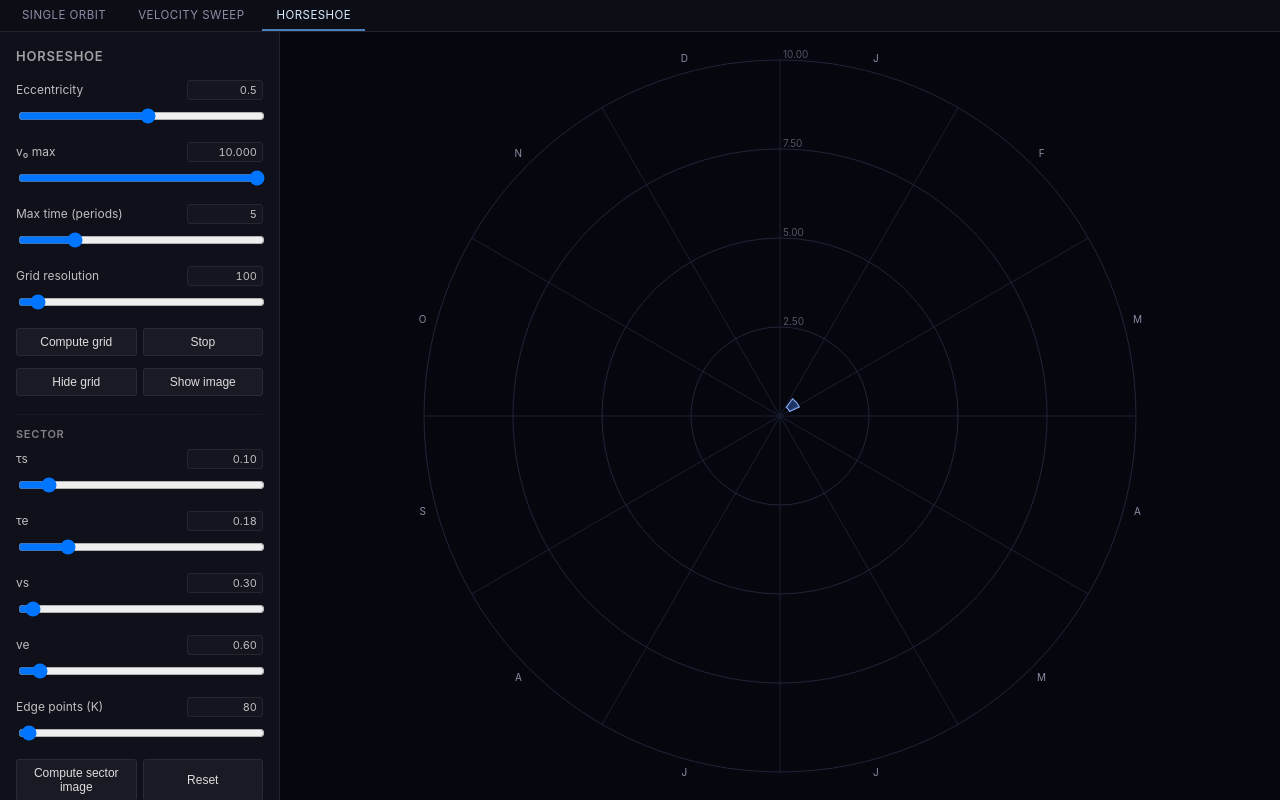
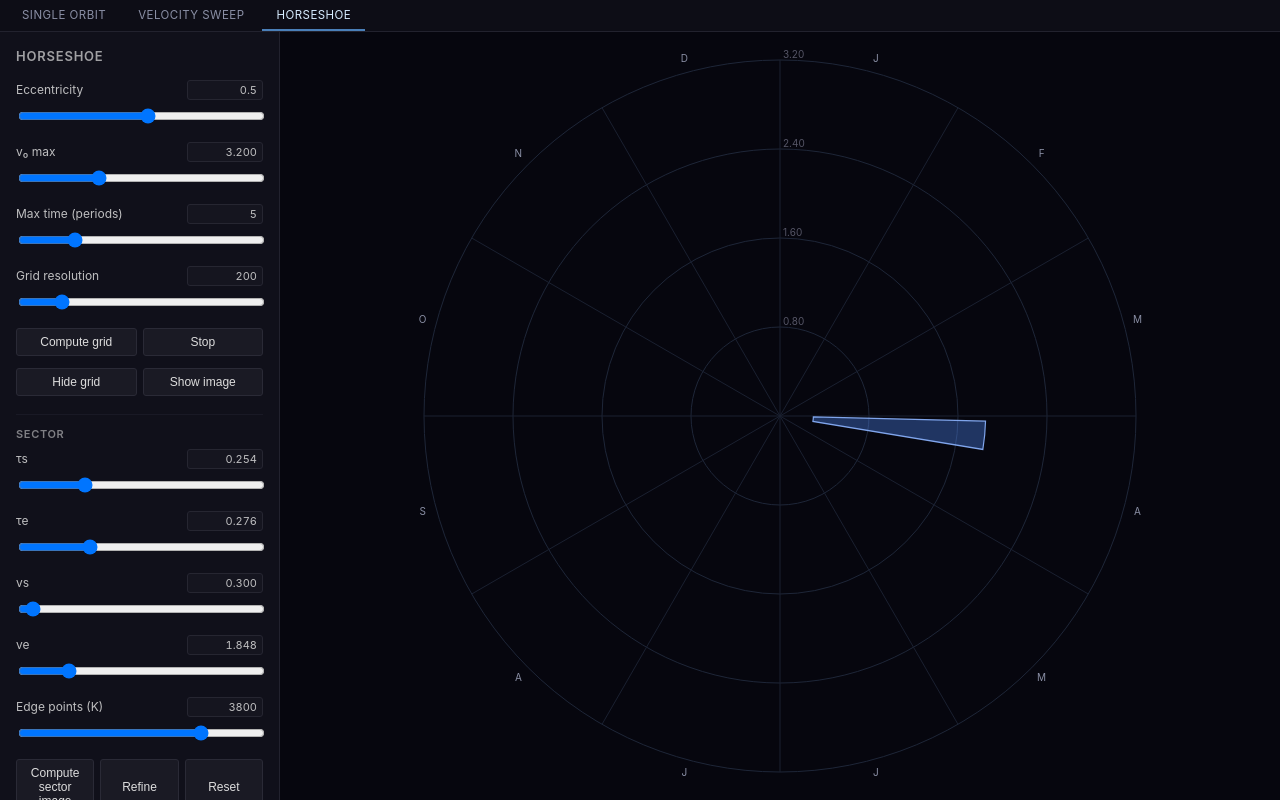
Before and after one commit to kyleedwardbradley/threebody, a website built with Vite: page horseshoe.html in a window 1280 px wide. Built offline with nearby package versions, Linux system fonts and the light colour scheme; some packages are replaced by stand-ins of ours.

Commit message:
Horseshoe: new defaults, separate Refine button (no auto-refine)

```diff
--- a/horseshoe.html
+++ b/horseshoe.html
@@ -25,9 +25,9 @@
 
         <div class="control">
           <label><span>v₀ max</span>
-            <input type="text" id="vmax-num" class="num" step="0.01" value="10.000" />
+            <input type="text" id="vmax-num" class="num" step="0.01" value="3.200" />
           </label>
-          <input type="range" id="vmax" min="0.05" max="10" step="0.01" value="10" />
+          <input type="range" id="vmax" min="0.05" max="10" step="0.01" value="3.2" />
         </div>
 
         <div class="control">
@@ -39,9 +39,9 @@
 
         <div class="control">
           <label><span>Grid resolution</span>
-            <input type="text" id="n-num" class="num" min="50" max="1000" step="1" value="100" />
+            <input type="text" id="n-num" class="num" min="50" max="1000" step="1" value="200" />
           </label>
-          <input type="range" id="n" min="50" max="1000" step="1" value="100" />
+          <input type="range" id="n" min="50" max="1000" step="1" value="200" />
         </div>
 
         <div class="buttons">
@@ -57,37 +57,38 @@
 
         <div class="control">
           <label><span>τs</span>
-            <input type="text" id="taus-num" class="num" min="0" max="1" step="0.001" value="0.10" />
+            <input type="text" id="taus-num" class="num" min="0" max="1" step="0.001" value="0.254" />
           </label>
-          <input type="range" id="taus" min="0" max="1" step="0.001" value="0.10" />
+          <input type="range" id="taus" min="0" max="1" step="0.001" value="0.254" />
         </div>
         <div class="control">
           <label><span>τe</span>
-            <input type="text" id="taue-num" class="num" min="0" max="1" step="0.001" value="0.18" />
+            <input type="text" id="taue-num" class="num" min="0" max="1" step="0.001" value="0.276" />
           </label>
-          <input type="range" id="taue" min="0" max="1" step="0.001" value="0.18" />
+          <input type="range" id="taue" min="0" max="1" step="0.001" value="0.276" />
         </div>
         <div class="control">
           <label><span>vs</span>
-            <input type="text" id="vs-num" class="num" step="0.001" value="0.30" />
+            <input type="text" id="vs-num" class="num" step="0.001" value="0.300" />
           </label>
-          <input type="range" id="vs" min="0" max="10" step="0.001" value="0.30" />
+          <input type="range" id="vs" min="0" max="10" step="0.001" value="0.300" />
         </div>
         <div class="control">
           <label><span>ve</span>
-            <input type="text" id="ve-num" class="num" step="0.001" value="0.60" />
+            <input type="text" id="ve-num" class="num" step="0.001" value="1.848" />
           </label>
-          <input type="range" id="ve" min="0" max="10" step="0.001" value="0.60" />
+          <input type="range" id="ve" min="0" max="10" step="0.001" value="1.848" />
         </div>
         <div class="control">
           <label><span>Edge points (K)</span>
-            <input type="text" id="k-num" class="num" min="10" max="5000" step="1" value="80" />
+            <input type="text" id="k-num" class="num" min="10" max="5000" step="1" value="3800" />
           </label>
-          <input type="range" id="k" min="10" max="5000" step="1" value="80" />
+          <input type="range" id="k" min="10" max="5000" step="1" value="3800" />
         </div>
 
         <div class="buttons">
           <button id="run-sector">Compute sector image</button>
+          <button id="refine-sector">Refine</button>
           <button id="reset">Reset</button>
         </div>
 
--- a/src/horseshoe.ts
+++ b/src/horseshoe.ts
@@ -21,8 +21,8 @@ interface Cfg {
   k: number;
 }
 const cfg: Cfg = {
-  e: 0.5, vMax: 10, maxPeriods: 5, n: 100,
-  tauS: 0.10, tauE: 0.18, vS: 0.30, vE: 0.60, k: 80,
+  e: 0.5, vMax: 3.2, maxPeriods: 5, n: 200,
+  tauS: 0.254, tauE: 0.276, vS: 0.300, vE: 1.848, k: 3800,
 };
 
 let worker: Worker | null = null;
@@ -267,6 +267,7 @@ $('toggle-image').addEventListener('click', () => {
   $('toggle-image').textContent = next ? 'Hide image' : 'Show image';
 });
 $('run-sector').addEventListener('click', () => runSector());
+$('refine-sector').addEventListener('click', () => startRefinement());
 $('reset').addEventListener('click', () => {
   stopAll();
   canvas.clearGrid();
@@ -491,8 +492,30 @@ function consumeEdgeResults(
   }
   polygonNodes.sort((a, b) => a.s - b.s);
   redrawPolygon();
+  phase = 'idle';
+  killWorker();
+  const nEsc = polygonNodes.reduce((s, n) => s + (n.escaped ? 1 : 0), 0);
+  $('status').textContent =
+    `sector image: N=${polygonNodes.length}${nEsc ? `, ${nEsc} escaped` : ''} — click Refine to subdivide`;
+}
+
+function startRefinement(): void {
+  if (phase !== 'idle') return;
+  if (polygonNodes.length < 2) {
+    $('status').textContent = 'no sector image to refine — compute one first';
+    return;
+  }
+  refineCap = Math.min(50_000, Math.max(2000, 50 * polygonNodes.length));
+  ensureWorker();
   phase = 'sector-refining';
   buildInitialHeap();
+  if (heap.length === 0) {
+    phase = 'idle';
+    killWorker();
+    $('status').textContent =
+      `sector image: N=${polygonNodes.length} — all gaps already ≤ ${THRESHOLD_PX} px`;
+    return;
+  }
   refineStep();
 }
 
```
